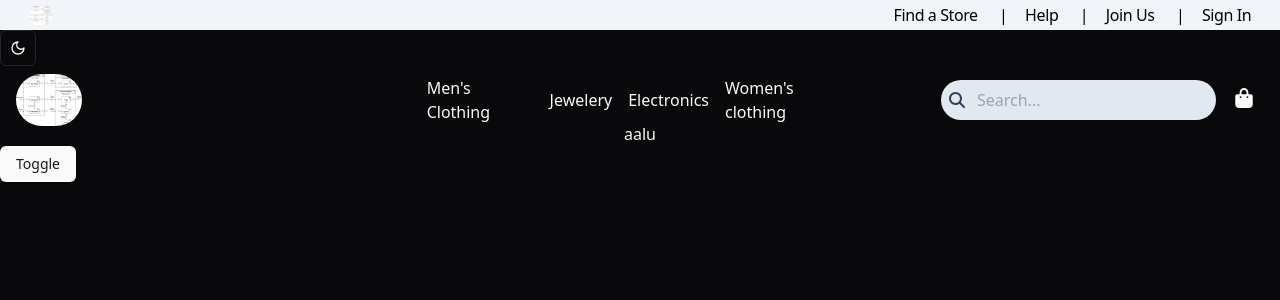
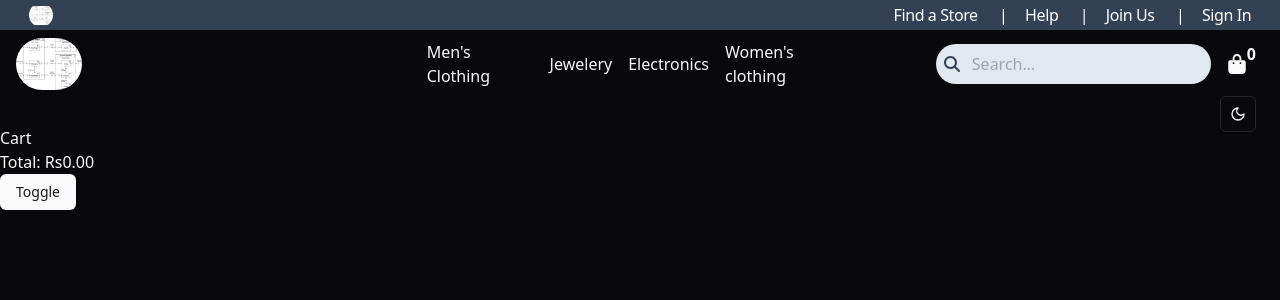
Before and after one commit to specifiedram98871/PaymentGateway, a React (Vite) app: page / in a window 1280 px wide. Shown: the top 300 px of the page. Built offline with nearby package versions, Linux system fonts and the light colour scheme.

Commit message:
cart functionality

```diff
--- a/package.json
+++ b/package.json
@@ -26,7 +26,7 @@
     "react": "^18.3.1",
     "react-dom": "^18.3.1",
     "react-redux": "^9.1.2",
-    "react-router-dom": "^6.27.0",
+    "react-router-dom": "^6.28.0",
     "redux": "^5.0.1",
     "redux-thunk": "^3.1.0",
     "tailwind-merge": "^2.5.4",
--- a/src/App.tsx
+++ b/src/App.tsx
@@ -8,6 +8,7 @@ import { Provider } from 'react-redux'
 import Header from './components/ui/Header/Header';
 import MainHeader from './components/ui/Header/mainHeaader';
 import Product from './components/products/Product';
+import Cart from './components/cart/cart';
 function App() {
   // const [theme,setTheme] = useState(true)
   const { setTheme } = useTheme();
@@ -15,9 +16,8 @@ function App() {
 
     <div className=''>
       <Header />
-      <ModeToggle />
-      <MainHeader/>
-      <Product/>
+      <Product />
+      <Cart/>
         {/* <Home /> */}
         <Button onClick={() => {
           setTheme("light");
--- /dev/null
+++ b/src/components/cart/cart.tsx
@@ -0,0 +1,33 @@
+import React from "react";
+import { useSelector, useDispatch } from "react-redux";
+import { RootState } from "@/redux/Store";
+import { removeFromCart } from "@/redux/cartSlice";
+import {  Product as ProductType } from "@/redux/cartSlice";
+
+const Cart: React.FC = () => {
+  const items = useSelector((state: RootState) => state.cart.items);
+  const total = useSelector((state: RootState) => state.cart.total);
+  const dispatch = useDispatch();
+
+  const handleRemoveFromCart = (product: ProductType) => {
+    dispatch(removeFromCart(product));
+  };
+
+  return (
+    <div>
+      <h1>Cart</h1>
+      <ul>
+        {items.map((item) => (
+          <li key={item.id}>
+            {item.title} - Rs{item.price*100} x {item.quantity}
+            <button onClick={() => handleRemoveFromCart(item)}>Remove</button>
+          </li>
+        ))}
+      </ul>
+      <h2>Total: Rs{total.toFixed(2)}</h2>
+
+    </div>
+  );
+};
+
+export default Cart;
--- a/src/components/products/Product.tsx
+++ b/src/components/products/Product.tsx
@@ -2,43 +2,56 @@ import { setProduct } from "@/redux/productSlice";
 import React, { useEffect, useState } from "react";
 import { useSelector } from "react-redux";
 import { useDispatch } from "react-redux";
+import { addToCart } from "@/redux/cartSlice";
+import { Product as ProductType } from "@/redux/cartSlice"; // Import the Product type
+import { items as itemsType } from "@/redux/cartSlice";
 
-const Product = () => {
-  const product = useSelector((state) => state.product.product);
-  const [visibleProduct, setVisibleProduct] = useState(product.slice(0, 3));
+const Product: React.FC = () => {
+  const products = useSelector((state: ProductType) => state.product.product);
+  const cartItems = useSelector((state:itemsType) => state.cart.items);
+  const [visibleProduct, setVisibleProduct] = useState(4);
   const dispatch = useDispatch();
+
+  const handleCart = (item: ProductType) => {
+    dispatch(addToCart(item));
+  };
+
   useEffect(() => {
     const fetchData = async () => {
       try {
         // const response = await fetch("https://fakestoreapi.com/products");
         const data = await response.json();
         dispatch(setProduct(data));
-        console.log(product);
+        // console.log("sdsdsdsds", products);
       } catch (error) {
         console.log(error);
+        console.log("cartItems", cartItems);
       }
     };
     fetchData();
-  }, []);
+  }, [dispatch, cartItems]);
+
   return (
-    <div className=" flex flex-col items-center justify-center">
-    <div className=" w-[80%] grid grid-cols-1  md:grid-cols-3  gap-5">
-      {visibleProduct.map((item) => (
+    <div className="flex flex-col items-center justify-center mt-10">
+      <div className="w-[80%] grid grid-cols-1 md:grid-cols-3 gap-5">
+        {products.slice(0, visibleProduct).map((item: ProductType) => (
           <div
             className="max-w-sm mx-auto bg-white rounded-lg shadow dark:bg-gray-800 dark:border-gray-700 text-center"
             key={item.id}
           >
             <img
-            className="object-contain h-56 w-96  "
+              className="object-contain h-56 w-96"
               src={item.image}
               alt={item.category}
             />
-
             <p className="text-2xl font-bold tracking-tight text-gray-900 dark:text-white h-28 mt-4">
               {item.title}
             </p>
             <div className="flex justify-between items-center p-6">
-            <button className="bg-red-500 hover:bg-blue-700 text-white font-bold py-2 px-4 rounded">
+              <button
+                onClick={() => handleCart(item)}
+                className="bg-red-500 hover:bg-blue-700 text-white font-bold py-2 px-4 rounded"
+              >
                 Add to cart
               </button>
               <button className="bg-blue-500 hover:bg-blue-700 text-white font-bold py-2 px-4 rounded">
@@ -48,29 +61,24 @@ const Product = () => {
           </div>
         ))}
       </div>
-      <div className=" flex justify-center items-center gap-4 bg-blue-300 ">
-        {visibleProduct.length < product.length && (
+      <div className="flex justify-center items-center gap-4">
+        {visibleProduct < products.length && (
           <button
-            className="bg-red-500 hover:bg-blue-700 text-white font-bold py-2 px-2 rounded "
-            onClick={() =>
-              setVisibleProduct(product.slice(0, visibleProduct.length + 4))
-            }
+            className="bg-red-500 hover:bg-blue-700 text-white font-bold py-2 px-2 rounded"
+            onClick={() => setVisibleProduct((prev) => prev + 4)}
           >
             Show more
           </button>
         )}
-        {visibleProduct.length > 3 && (
+        {visibleProduct > 4 && (
           <button
             className="bg-red-500 hover:bg-blue-700 text-white font-bold py-2 px-4 rounded"
-            onClick={() =>
-              setVisibleProduct(product.slice(0, visibleProduct.length - 4))
-            }
+            onClick={() => setVisibleProduct((prev) => prev - 4)}
           >
             Show less
           </button>
         )}
       </div>
-      aalu
     </div>
   );
 };
--- a/src/components/ui/Header/Header.tsx
+++ b/src/components/ui/Header/Header.tsx
@@ -1,9 +1,14 @@
 import React from "react";
 import MainHeader from "./mainHeaader";
+import { ModeToggle } from "@/components/mode-toggle";
 
 const Header = () => {
   return (
-    <div className="flex justify-between items-center bg-slate-100 tracking-tight text-black px-[1.8rem] py-[0.2rem] font-medium">
+    <div>
+      <div className="fixed top-24 right-6">
+    < ModeToggle />
+    </div>
+    <div className="flex justify-between items-center dark:bg-slate-700 dark:text-white bg-slate-100 tracking-tight text-black px-[1.8rem] py-[0.2rem] font-medium">
       <div className="">
         <img
           src="./images/image.png"
@@ -25,7 +30,9 @@ const Header = () => {
           <li>Sign In</li>
         </ul>
       </div>
-    </div>
+      </div>
+      <MainHeader />
+      </div>
   );
 };
 
--- a/src/components/ui/Header/Searchbar.tsx
+++ b/src/components/ui/Header/Searchbar.tsx
@@ -1,7 +1,11 @@
 import React from 'react'
 import { FontAwesomeIcon } from '@fortawesome/react-fontawesome'
 import { faMagnifyingGlass, faBagShopping } from '@fortawesome/free-solid-svg-icons'
+import { useSelector } from 'react-redux';
+import { Link } from 'lucide-react';
 const Searchbar = () => {
+  const cart = useSelector((state: any) => state.cart.items);
+  console.log(cart.length)
   return (
     <div className="flex items-end justify-end px-4 gap-2">
       <div className="bg-slate-200 rounded-full p-2">
@@ -12,8 +16,11 @@ const Searchbar = () => {
           placeholder="Search..."
         />
       </div>
-      <div className='p-2 hover:bg-slate-300 rounded-full'>
-        <FontAwesomeIcon className=' h-5 w-6 rounded-full' icon={faBagShopping} />
+      <div className='p-2 flex items-center hover:bg-slate-300 rounded-full '>
+
+          <FontAwesomeIcon className=' h-5 w-5 rounded-full P-1' icon={faBagShopping} />
+          <span className='font-bold relative top-[-10px] right-0'>{cart.length}</span>
+
       </div>
     </div>
   );
--- a/src/redux/Store.ts
+++ b/src/redux/Store.ts
@@ -1,8 +1,11 @@
 import { configureStore } from "@reduxjs/toolkit";
 import productReducer from "./productSlice";
+import cartReducer from "./cartSlice";
+
 export const store = configureStore({
   reducer: {
     product: productReducer,
+    cart : cartReducer
   },
 });
 
--- /dev/null
+++ b/src/redux/cartSlice.tsx
@@ -0,0 +1,54 @@
+import { createSlice, PayloadAction } from "@reduxjs/toolkit";
+interface Product {
+  id: number;
+  title: string;
+  price: number;
+  description: string;
+  category: string;
+  image: string;
+  rating: {
+    rate: number;
+    count: number;
+  };
+}
+interface cartItems extends Product {
+    quantity: number;
+}
+
+interface CartState {
+    items: cartItems[];
+    total: number;
+}
+const initialState: CartState = {
+    items: [],
+    total: 0,
+};
+const cartSlice = createSlice({
+    name: 'cart',
+    initialState,
+    reducers: {
+        addToCart:(state, action:PayloadAction<Product>) => {
+            const existingItem = state.items.find(item => item.id === action.payload.id);
+            if (existingItem) {
+                existingItem.quantity += 1;
+            } else {
+                state.items.push({ ...action.payload, quantity: 1 });
+            }
+            state.total += action.payload.price*100;
+        },
+        removeFromCart:(state, action:PayloadAction<Product>) => {
+            const existingItem = state.items.find(item => item.id === action.payload.id);
+            if (existingItem) {
+                if (existingItem.quantity > 1) {
+                    existingItem.quantity -= 1;
+                } else {
+                    state.items = state.items.filter(item => item.id !== action.payload.id);
+                }
+                state.total -= action.payload.price*100;
+            }
+        },
+    }
+
+})
+export const{addToCart, removeFromCart} = cartSlice.actions
+export default cartSlice.reducer
--- a/src/redux/productSlice.tsx
+++ b/src/redux/productSlice.tsx
@@ -1,5 +1,6 @@
-import { createSlice } from '@reduxjs/toolkit'
-import type { PayloadAction } from '@reduxjs/toolkit'
+import { createSlice } from "@reduxjs/toolkit";
+import type { PayloadAction } from "@reduxjs/toolkit";
+
 interface Product {
   id: number;
   title: string;
@@ -10,26 +11,26 @@ interface Product {
   rating: {
     rate: number;
     count: number;
-    }
+  };
 }
 
-interface ProductState{
-    product: Product[]
+interface ProductState {
+  product: Product[];
 }
+
 const initialState: ProductState = {
   product: [],
-}
+};
 
 export const productSlice = createSlice({
   name: "product",
   initialState,
   reducers: {
-        setProduct: (state, action:PayloadAction<Product>) => {
+    setProduct: (state, action: PayloadAction<Product[]>) => {
       state.product = action.payload;
     },
+  },
+});
 
-    }
-
-})
-export const { setProduct } = productSlice.actions
+export const { setProduct } = productSlice.actions;
 export default productSlice.reducer;
```
Also changed, not shown: src/components/cart/Payment.tsx (added), 1 other file (tests, documents, lock files or other folders). Lines whose indentation alone changed are shown as unchanged.
